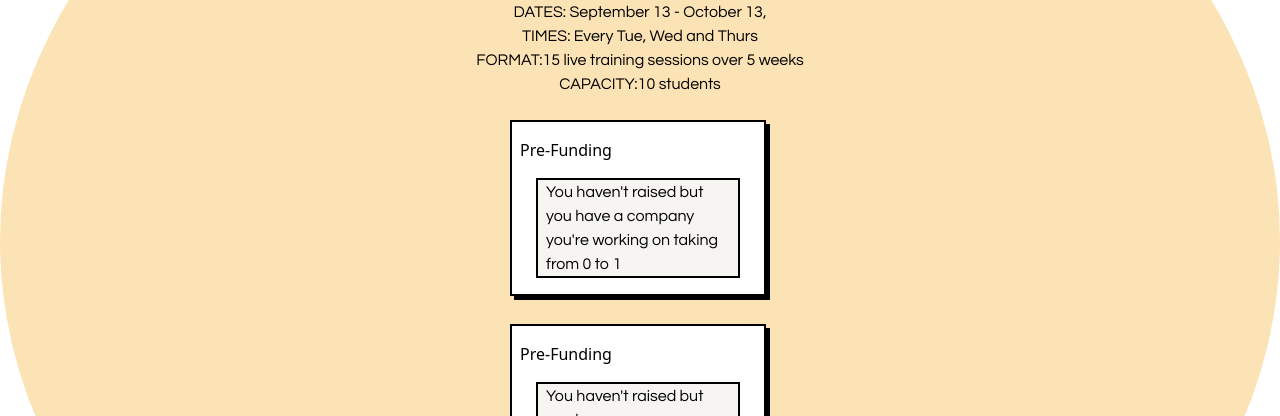
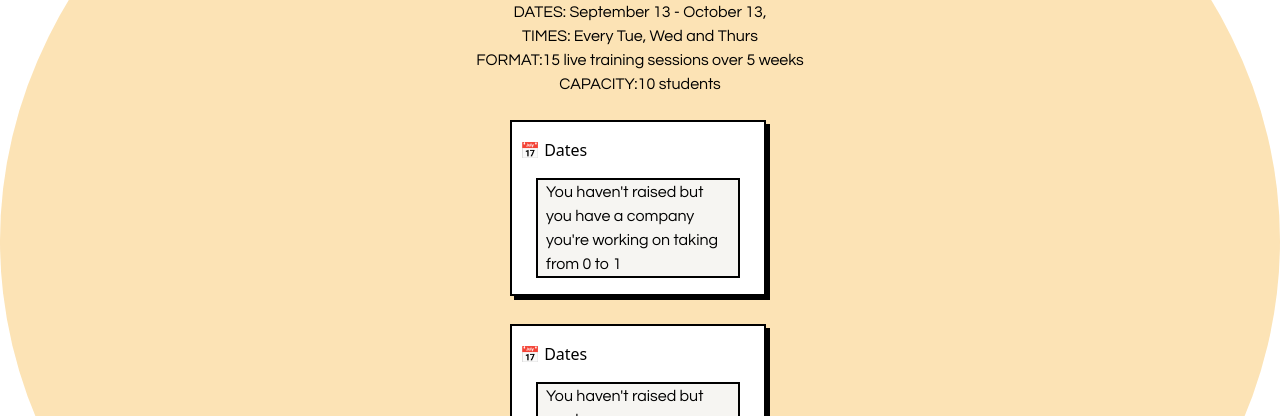
Before and after one commit to anandogs/sushmithashrikanth, an Astro site: page / in a window 1280 px wide. Shown: the part 1020-1436 px from the top of the page. Built offline with nearby package versions, Linux system fonts and the light colour scheme; Astro itself is replaced by a stand-in of ours.

Commit message:
emoji test

```diff
--- a/src/components/Box.svelte
+++ b/src/components/Box.svelte
@@ -3,7 +3,7 @@
     <div
       class="top-0 border-black border-2 bg-white w-64 grid py-4 gap-y-4 px-2"
     >
-      <h2>Pre-Funding</h2>
+      <h2>📅 Dates</h2>
       <div class="border-black border-2 bg-[#F6F5F2] mx-4 px-2">
         <p>
           You haven't raised but you have a company you're working on taking
```
